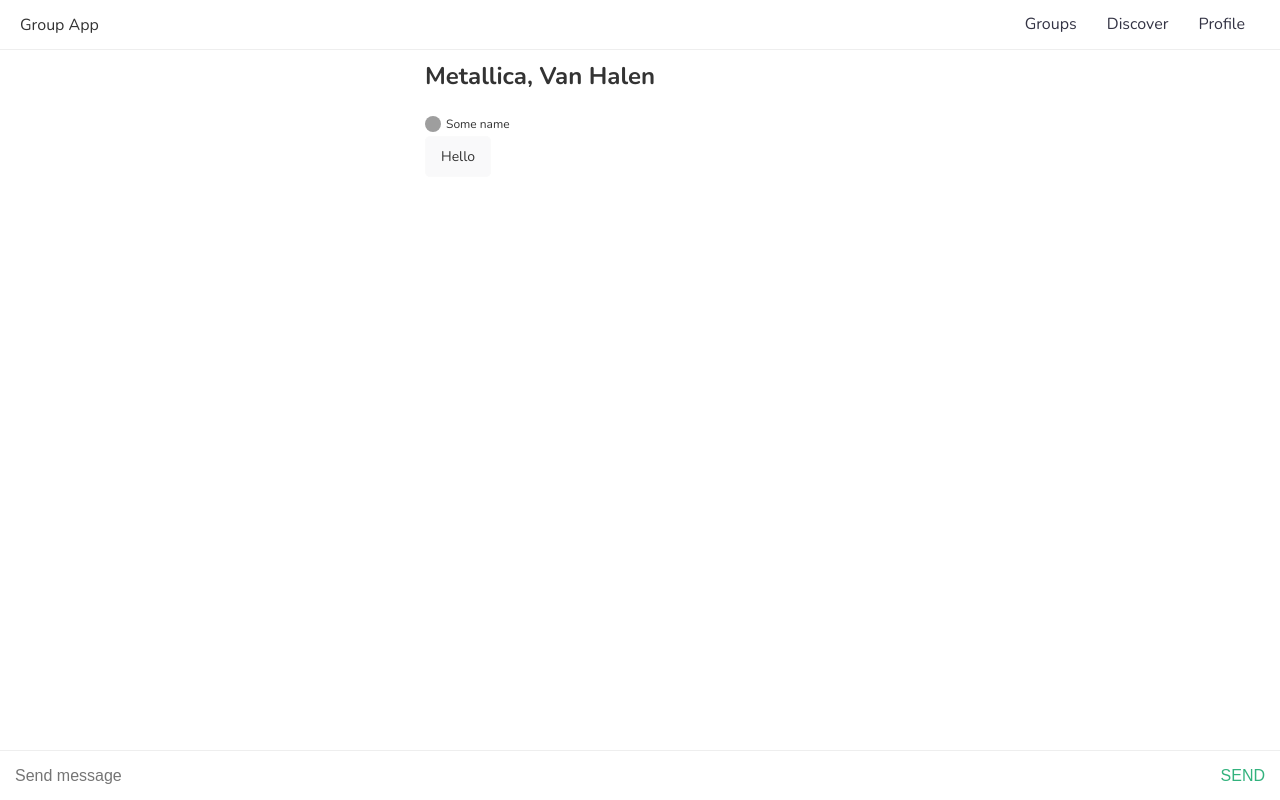
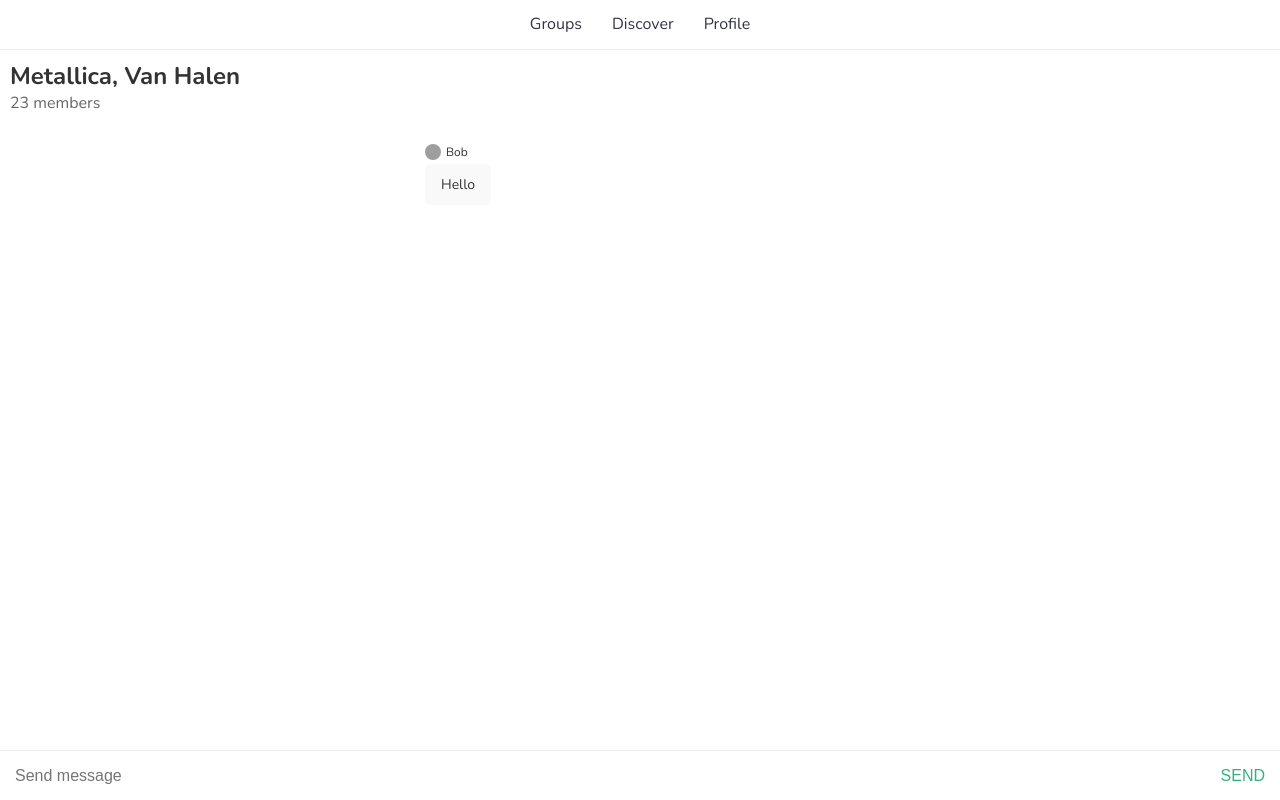
Before and after one commit to pkruczek/fbhacks-frontend, a React (Create React App) app: page /group/1 in a window 1280 px wide. Built offline with nearby package versions, Linux system fonts and the light colour scheme; grey boxes are pictures that could not be loaded.

Commit message:
show group name

```diff
--- a/src/App.css
+++ b/src/App.css
@@ -20,7 +20,7 @@
 }
 
 nav {
-  margin-left: auto;
+  margin: 0 auto;
   display: flex;
 }
 
--- a/src/App.js
+++ b/src/App.js
@@ -14,7 +14,6 @@
         <Router>
           <div>
             <NavBar>
-              Group App
               <nav>
                 <NavLink exact to="/">
                   Groups
--- a/src/api/chat.js
+++ b/src/api/chat.js
@@ -7,7 +7,7 @@
 
 const mockChat = [
   {
-    name: "Some name",
+    name: "Bob",
     pic: "https://www.fakepersongenerator.com/Face/male/male1084293951446.jpg",
     message: "Hello"
   }
--- a/src/components/ChatInput/ChatInput.css
+++ b/src/components/ChatInput/ChatInput.css
@@ -6,6 +6,7 @@
   position: fixed;
   bottom: 0;
   left: 0;
+  background: #fff;
 }
 
 .ChatInput input {
--- a/src/components/ChatInput/ChatInput.js
+++ b/src/components/ChatInput/ChatInput.js
@@ -8,27 +8,25 @@
 
   handleInput = e => this.setState({ message: e.target.value });
 
-  onSend = () => this.setState({ message: "" });
+  handleSend = e => {
+    e.preventDefault();
+    const { message } = this.state;
+    this.props.onSend(message);
+    this.setState({ message: "" });
+  };
 
   render() {
     const { message } = this.state;
     return (
-      <div className="ChatInput">
+      <form className="ChatInput" onSubmit={this.handleSend}>
         <input
           type="text"
           value={message}
           onChange={this.handleInput}
           placeholder="Send message"
         />
-        <button
-          onClick={() => {
-            this.onSend();
-            this.props.onSend(message);
-          }}
-        >
-          SEND
-        </button>
-      </div>
+        <button onClick={this.handleSend}>SEND</button>
+      </form>
     );
   }
 }
--- a/src/views/ChatView.css
+++ b/src/views/ChatView.css
@@ -1,3 +1,20 @@
+.ChatView__header {
+  position: fixed;
+  width: 100%;
+  top: 50px;
+  left: 0;
+  background-color: #fff;
+  padding: 10px;
+}
 .ChatView__title {
-  margin-top: 0;
+  margin: 0;
 }
+
+.ChatView__subtitle {
+  color: #666;
+}
+
+.Messages {
+  margin-top: 80px;
+  margin-bottom: 50px;
+}
--- a/src/views/ChatView.js
+++ b/src/views/ChatView.js
@@ -35,7 +35,12 @@
     return (
       <div className="ChatView">
         <Content>
-          <h2 className="ChatView__title">{group.tag}</h2>
+          <div className="ChatView__header">
+            <h2 className="ChatView__title">{group.tag}</h2>
+            <div className="ChatView__subtitle">
+              {group.peopleCount} members
+            </div>
+          </div>
           <div
             className="Messages"
             style={{
```
